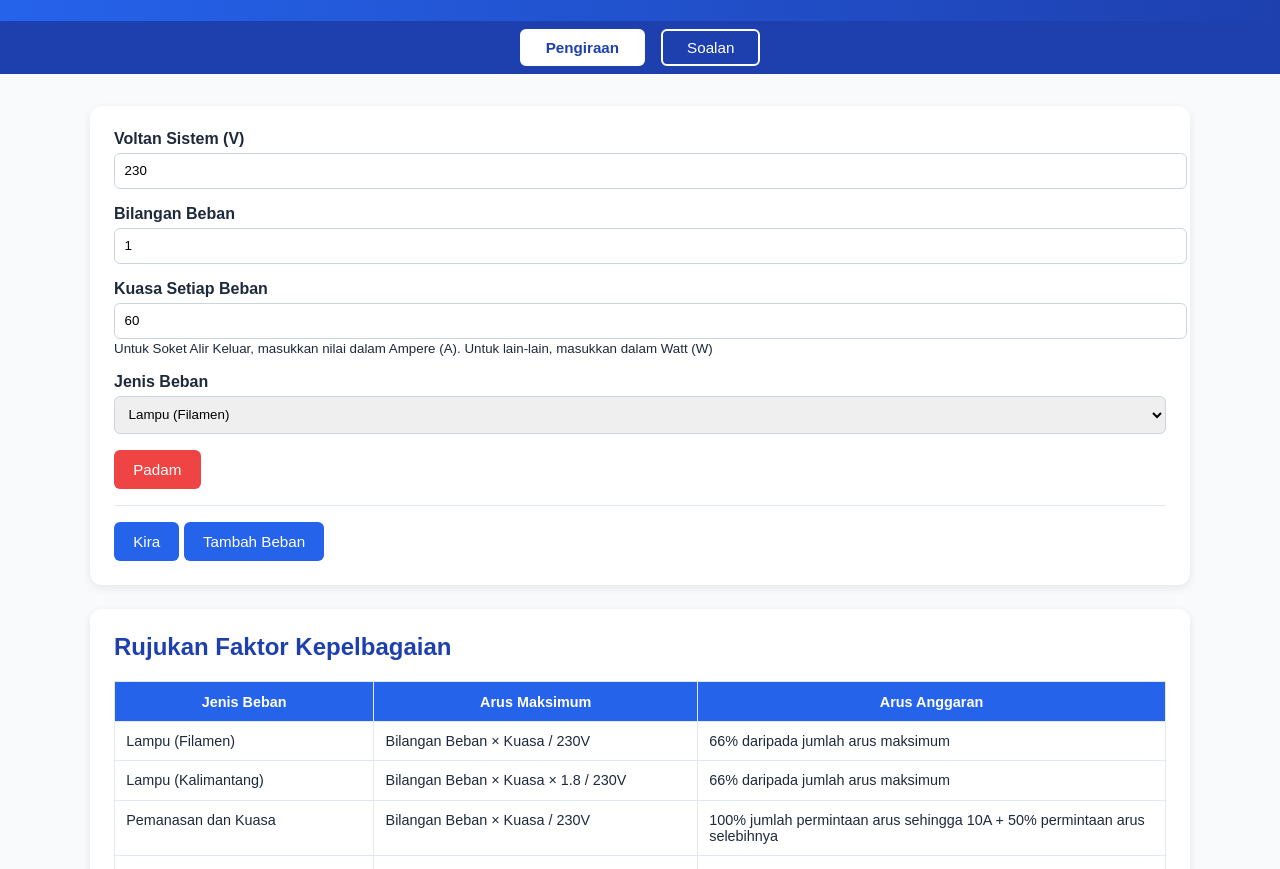
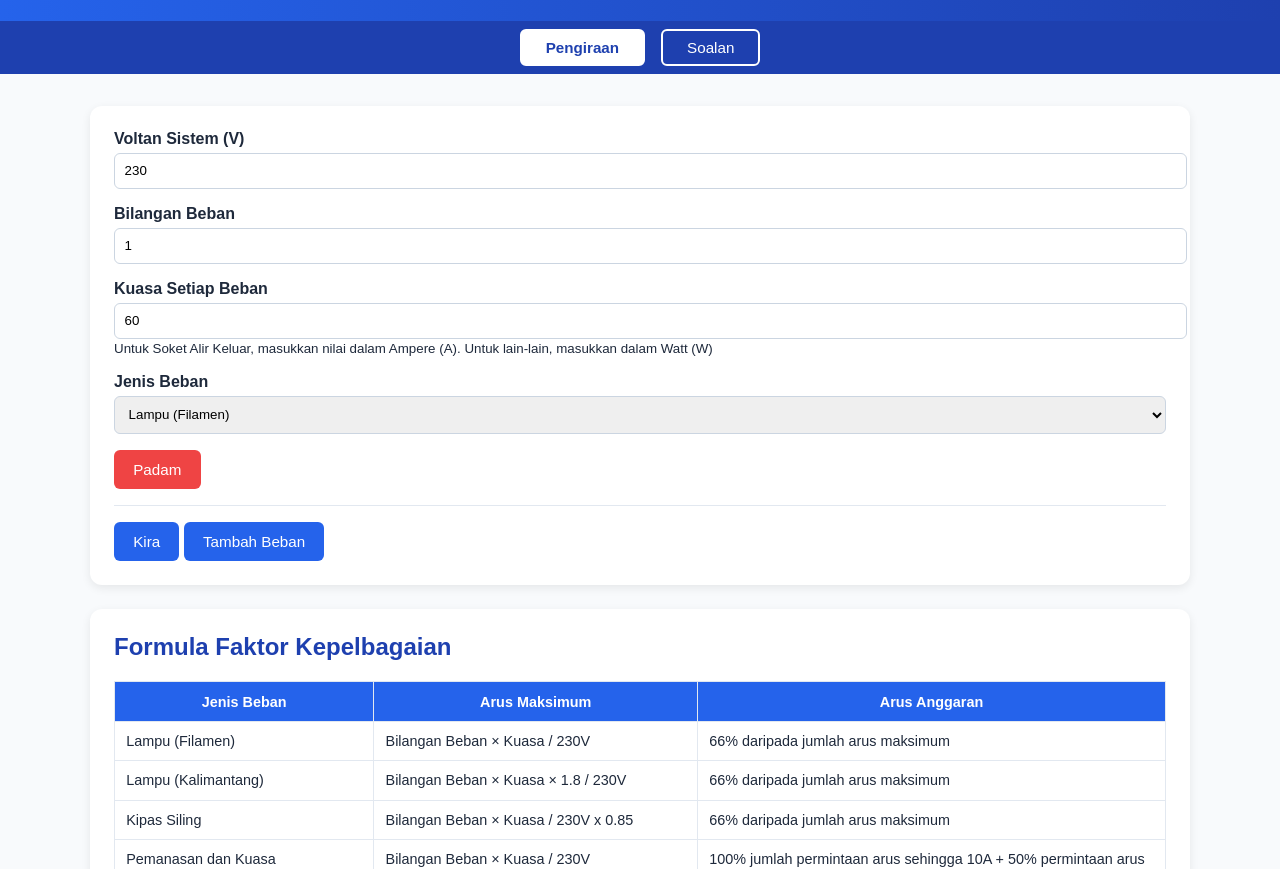
Before and after one commit to ilyaadli-art/caldiv, a plain HTML site: page index.html in a window 1280 px wide. Shown: the part 83-952 px from the top of the page. Drawn offline with Linux system fonts and the light colour scheme.

```diff
--- a/index.html
+++ b/index.html
@@ -109,7 +109,7 @@
       </div>
 
       <div class="card">
-        <h2>Rujukan Faktor Kepelbagaian</h2>
+        <h2>Formula Faktor Kepelbagaian</h2>
         <table>
           <thead>
             <tr>
@@ -127,6 +127,11 @@
             <tr>
               <td>Lampu (Kalimantang)</td>
               <td>Bilangan Beban × Kuasa × 1.8 / 230V</td>
+              <td>66% daripada jumlah arus maksimum</td>
+            </tr>
+            <tr>
+              <td>Kipas Siling</td>
+              <td>Bilangan Beban × Kuasa / 230V x 0.85</td>
               <td>66% daripada jumlah arus maksimum</td>
             </tr>
             <tr>
```
